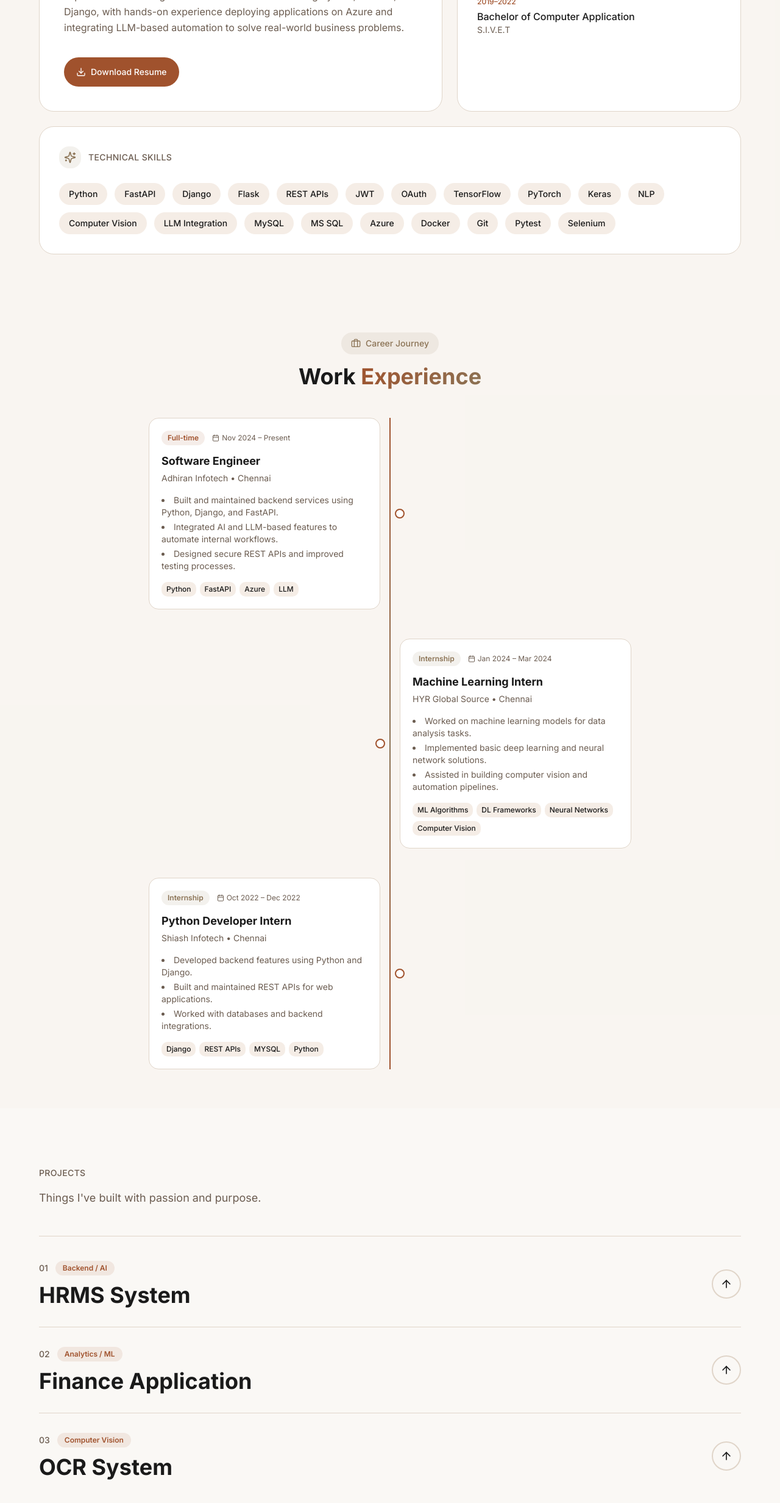
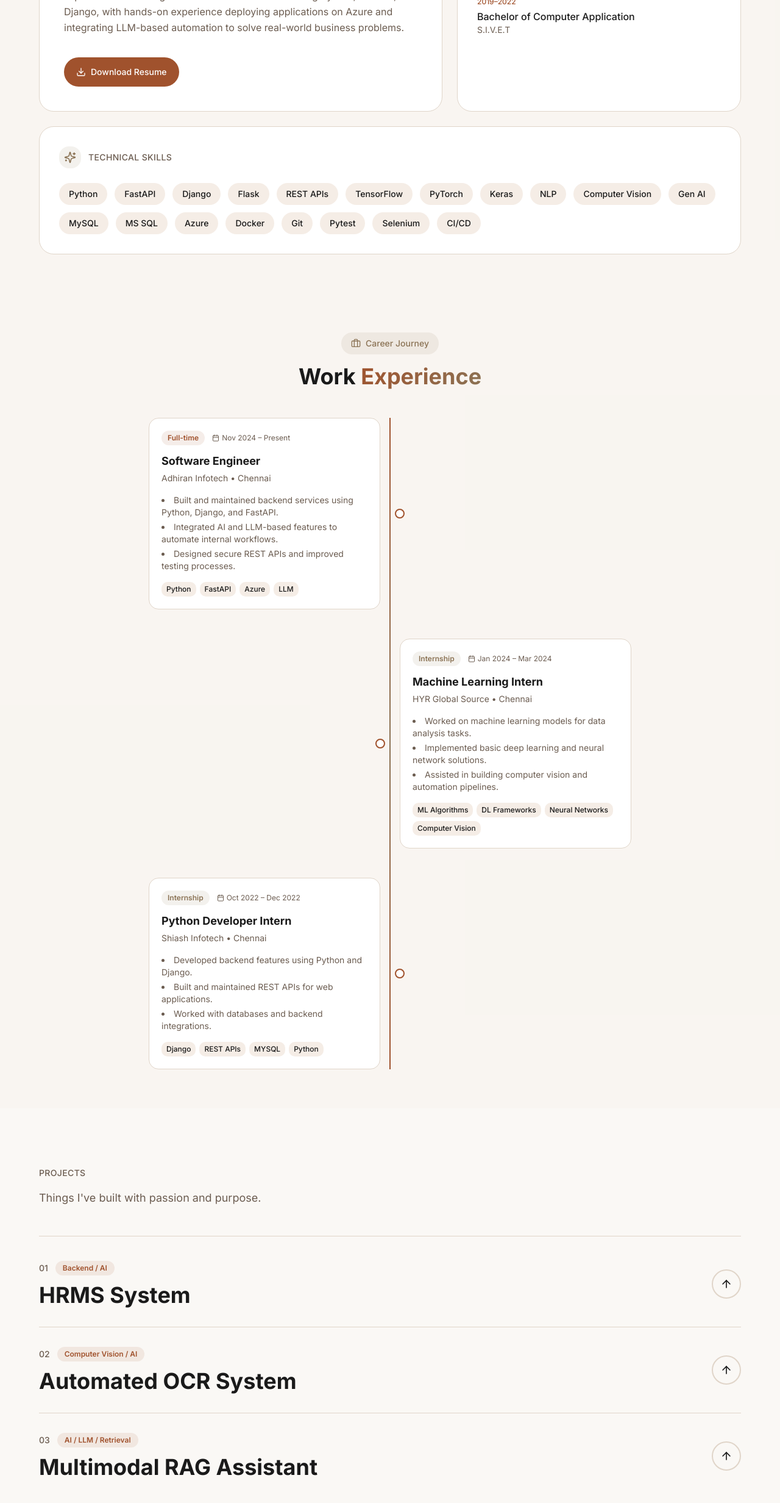
Before and after one commit to jagadeesh-dj/iamjagadeesh, a Next.js app: page / in a window 1280 px wide. Shown: the part 1131-3595 px from the top of the page at 61% size. Built offline with nearby package versions, Linux system fonts and the light colour scheme.

Commit message:
about and project files updated

```diff
--- a/components/about-section.tsx
+++ b/components/about-section.tsx
@@ -9,14 +9,12 @@ const skills = [
   "Django",
   "Flask",
   "REST APIs",
-  "JWT",
-  "OAuth",
   "TensorFlow",
   "PyTorch",
   "Keras",
   "NLP",
   "Computer Vision",
-  "LLM Integration",
+  "Gen AI",
   "MySQL",
   "MS SQL",
   "Azure",
@@ -24,6 +22,7 @@ const skills = [
   "Git",
   "Pytest",
   "Selenium",
+  "CI/CD"
 ]
 
 const experience = {
--- a/components/projects-section.tsx
+++ b/components/projects-section.tsx
@@ -9,29 +9,30 @@ const projects = [
     title: "HRMS System",
     category: "Backend / AI",
     description:
-      "End-to-end HR management platform featuring payroll processing, attendance tracking, and an AI-powered LLM assistant to automate HR queries and internal workflows, built for scalability and performance.",
+      "HR management platform that handles payroll processing, attendance tracking, leave management, and reporting. Features an AI-powered LLM assistant to answer HR queries, automate workflows, and improve internal efficiency across departments.",
     technologies: ["Flask", "FastAPI", "Celery", "Redis", "MySQL"],
-    link: "#",
+    link: "https://github.com/jagadeesh-dj/HRMS",
   },
   {
     id: 2,
-    title: "Finance Application",
-    category: "Analytics / ML",
+    title: "Automated OCR System",
+    category: "Computer Vision / AI",
     description:
-      "Real-time financial analytics application providing data insights and predictive forecasting using Gemini 1.5, with RESTful APIs designed for high-throughput and accurate decision support.",
-    technologies: ["FastAPI", "MySQL", "Gemini 1.5", "REST APIs"],
-    link: "#",
+      "OCR system that detects and recognizes text from images and documents using CRAFT for text detection and CRNN with CTC Loss for text recognition. Supports multi-language documents, structured text extraction, and outputs results for further analysis or processing.",
+    technologies: ["Streamlit", "FastAPI", "CRNN", "CRAFT", "ONNX Runtime", "Python", "OpenCV", "Tesseract"],
+    link: "https://github.com/jagadeesh-dj/OCR-System",
   },
   {
     id: 3,
-    title: "OCR System",
-    category: "Computer Vision",
+    title: "Multimodal RAG Assistant",
+    category: "AI / LLM / Retrieval",
     description:
-      "AI-driven document processing system leveraging deep learning–based OCR and LLM-powered post-processing to extract, validate, and structure data from unstructured documents efficiently.",
-    technologies: ["TensorFlow", "Keras", "OpenCV", "Django"],
-    link: "#",
-  },
+      "Multimodal Retrieval-Augmented Generation system that processes text, tables, charts, and diagrams. Uses IBM Docling and Visual Language Models to retrieve relevant information and answer complex questions across documents, enabling intelligent document understanding and knowledge extraction.",
+    technologies: ["LangChain", "RAG", "Docling", "Visual Language Models", "Python", "MongoDB", "OpenAI LLMs"],
+    link: "https://github.com/jagadeesh-dj/VisionRAG  ",
+  }
 ];
+
 
 
 
```
